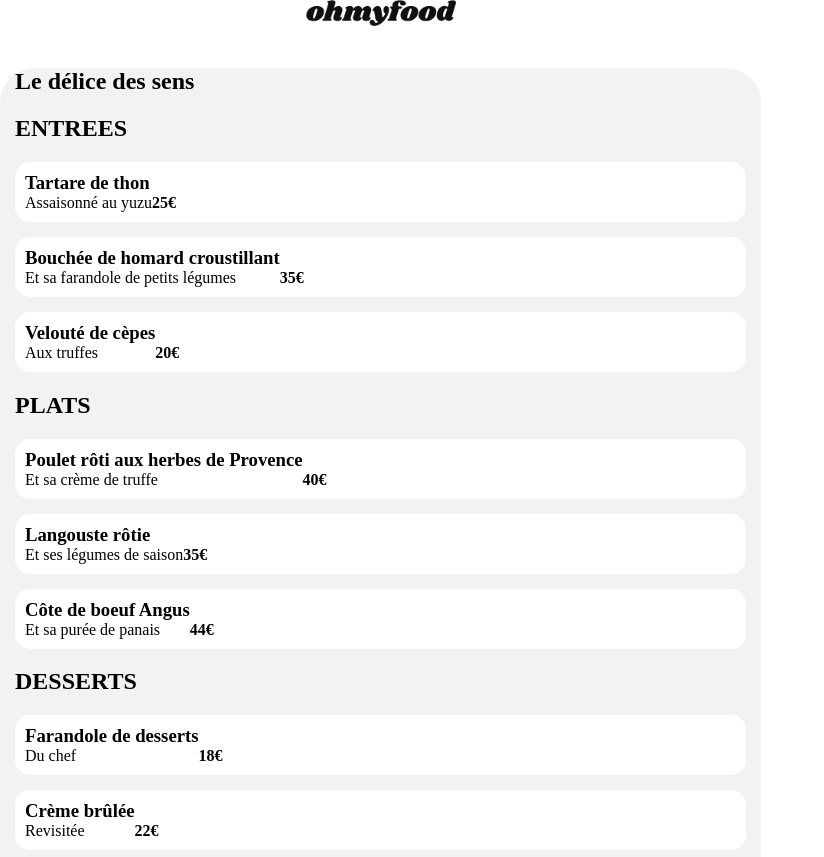
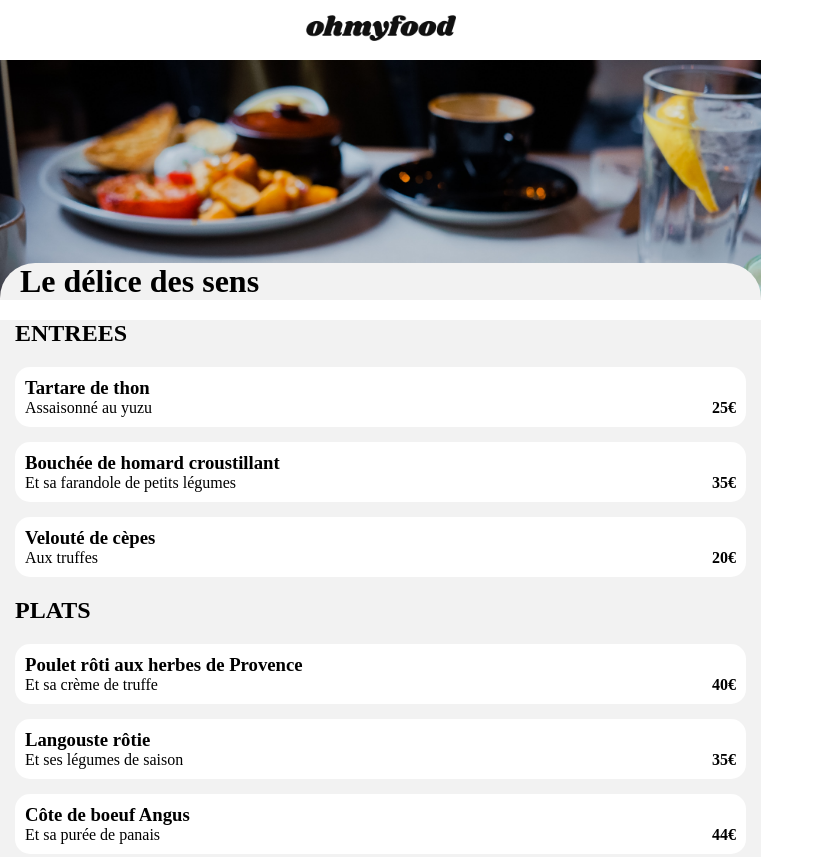
Before and after one commit to Ika591/projet3, a plain HTML site: page delice.html in a window 1280 px wide. Shown: the top 857 px of the page, without its empty margins (0-824 px from the left). Drawn offline with Linux system fonts and the light colour scheme.

Commit message:
insertion image

```diff
--- a/delice.html
+++ b/delice.html
@@ -13,11 +13,11 @@
         <div class="logo"><img src="images/logo/ohmyfood.png" alt="logo"></div>
     </header>
 
-    <div><img src="" alt=""></div>
+    <div class="plat-img"><h1>Le délice des sens</h1></div>
 
     <section class="section1">
 
-        <h1>Le délice des sens</h1>
+
 
         <div class="entrees">
 
--- a/francaise.css
+++ b/francaise.css
@@ -15,13 +15,32 @@ h3 {}
 .logo {
     text-align: center;
     width: 100%;
+    padding-top: 15px;
+    padding-bottom: 15px;
 }
 
 .logo img {
     width: 150px;
 }
 
+.plat-img {
+   background-image: url(images/restaurants/française.jpg);
+   background-size: cover;
+   height: 30vh;
+   width: 100%;
+   display: flex;
+   flex-direction: column-reverse;
+   margin-bottom: 0px;
+}
 
+.plat-img h1 {
+    background-color: #F2F2F2;
+    border-top-right-radius: 35px;
+    border-top-left-radius: 35px;
+    margin-top: 0px;
+    margin-bottom: 0px;
+    padding-left: 20px;
+}
 
 /* SECTION */
 
@@ -29,11 +48,10 @@ h3 {}
 
 .section1 {
     background-color: #F2F2F2;
-    border-top-right-radius: 35px;
-    border-top-left-radius: 35px;
     padding-right: 15px;
     padding-left: 15px;
     padding-bottom: 30px;
+    margin-top: 0px;
 }
 
 .menu {
@@ -56,9 +74,15 @@ h3 {}
     margin-bottom: 0px;
 }
 
+.menuleft {
+    flex:5;
+}
+
 .price {
+    flex:1;
     font-weight: bold;
     align-self: flex-end;
+    text-align: end;
 }
 
 .buttondiv {
```
Also changed, not shown: francaise.html (+4 -2 lines), note.html (+2 -2 lines), palette.html (+2 -2 lines).
